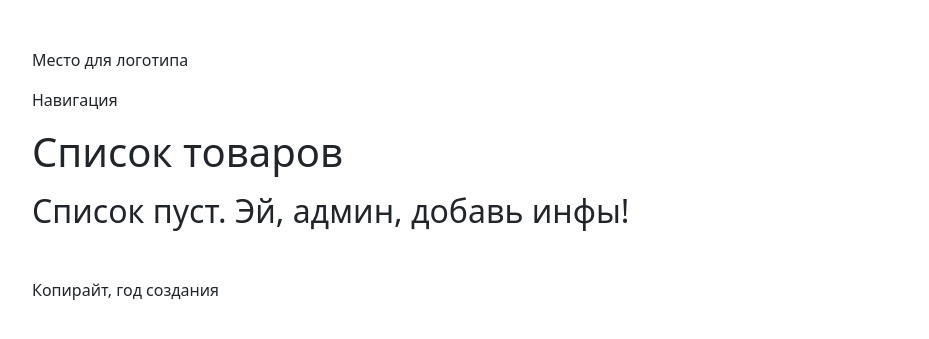
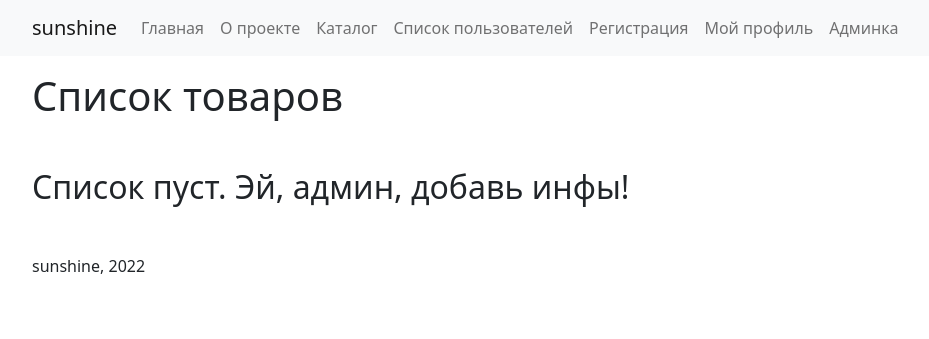
Before and after one commit to sunshineOfficial/Django, a Django app: page /catalog/ in a window 1280 px wide. Shown: the top 339 px of the page, without its empty margins (50-979 px from the left). Run offline with Django 3.2, Linux system fonts and the light colour scheme; data that the repository does not hold is empty.

Commit message:
Final design

```diff
--- a/lyceum/about/urls.py
+++ b/lyceum/about/urls.py
@@ -3,5 +3,5 @@ from django.urls import path
 from about import views
 
 urlpatterns = [
-    path('', views.description)
+    path('', views.description, name='description')
 ]
--- a/lyceum/catalog/urls.py
+++ b/lyceum/catalog/urls.py
@@ -4,5 +4,5 @@ from catalog import views
 
 urlpatterns = [
     path('<int:pk>/', views.item_detail, name='item_detail'),
-    path('', views.item_list)
+    path('', views.item_list, name='item_list')
 ]
--- a/lyceum/homepage/urls.py
+++ b/lyceum/homepage/urls.py
@@ -3,5 +3,5 @@ from django.urls import path
 from homepage import views
 
 urlpatterns = [
-    path('', views.home)
+    path('', views.home, name='home')
 ]
--- a/lyceum/templates/about/description.html
+++ b/lyceum/templates/about/description.html
@@ -2,5 +2,5 @@
 
 {% block title %}Описание проекта{% endblock %}
 {% block content %}
-  <h1 class="my-3">Описание проекта</h1>
+  <h1 class="mb-5 mt-3">Описание проекта</h1>
 {% endblock %}
--- a/lyceum/templates/base.html
+++ b/lyceum/templates/base.html
@@ -8,9 +8,8 @@
         integrity="sha384-1BmE4kWBq78iYhFldvKuhfTAU6auU8tT94WrHftjDbrCEXSU1oBoqyl2QvZ6jIW3" crossorigin="anonymous">
 </head>
 <body>
+{% include "includes/header.html" %}
 <div class="container">
-{% include "includes/header.html" %}
-
 {% block content %}
   <p>Контент не подвезли</p>
 {% endblock %}
--- a/lyceum/templates/catalog/list.html
+++ b/lyceum/templates/catalog/list.html
@@ -2,8 +2,9 @@
 
 {% block title %}Список товаров{% endblock %}
 {% block content %}
-  <h1 class="my-3">Список товаров</h1>
+  <h1 class="mb-5 mt-3">Список товаров</h1>
   {% for category in categories %}
+    <div class="mb-5">
       {% if category.items.all %}
         <h2 class="mb-3">{{ category.name }}</h2>
         <div class="mb-3">
@@ -12,6 +13,7 @@
           {% endfor %}
         </div>
       {% endif %}
+    </div>
   {% empty %}
     <h2>Список пуст. Эй, админ, добавь инфы!</h2>
   {% endfor %}
--- a/lyceum/templates/homepage/home.html
+++ b/lyceum/templates/homepage/home.html
@@ -2,8 +2,7 @@
 
 {% block title %}Главная{% endblock %}
 {% block content %}
-  <h1 class="my-3">Главная страница</h1>
-  <h3 class="mb-3"><a href="{% url 'admin:index' %}">Админка</a></h3>
+  <h1 class="mb-5 mt-3">Главная страница</h1>
 
   {% for item in items %}
     {% include "includes/item_card.html" %}
--- a/lyceum/templates/includes/footer.html
+++ b/lyceum/templates/includes/footer.html
@@ -1,3 +1,3 @@
 <footer class="mt-5">
-  <p>Копирайт, год создания</p>
+  <p>sunshine, 2022</p>
 </footer>
--- a/lyceum/templates/includes/header.html
+++ b/lyceum/templates/includes/header.html
@@ -1,4 +1,34 @@
-<header class="mt-5">
-  <p>Место для логотипа</p>
-  <nav>Навигация</nav>
-</header>
+<nav class="navbar navbar-expand-lg navbar-light bg-light">
+  <div class="container">
+    <a class="navbar-brand" href="{% url 'home' %}">sunshine</a>
+    <button class="navbar-toggler" type="button" data-bs-toggle="collapse" data-bs-target="#navbarNav"
+            aria-controls="navbarNav" aria-expanded="false" aria-label="Toggle navigation">
+      <span class="navbar-toggler-icon"></span>
+    </button>
+    <div class="collapse navbar-collapse" id="navbarNav">
+      <ul class="navbar-nav">
+        <li class="nav-item">
+          <a class="nav-link" href="{% url 'home' %}">Главная</a>
+        </li>
+        <li class="nav-item">
+          <a class="nav-link" href="{% url 'description' %}">О проекте</a>
+        </li>
+        <li class="nav-item">
+          <a class="nav-link" href="{% url 'item_list' %}">Каталог</a>
+        </li>
+        <li class="nav-item">
+          <a class="nav-link" href="{% url 'user_list' %}">Список пользователей</a>
+        </li>
+        <li class="nav-item">
+          <a class="nav-link" href="{% url 'signup' %}">Регистрация</a>
+        </li>
+        <li class="nav-item">
+          <a class="nav-link" href="{% url 'profile' %}">Мой профиль</a>
+        </li>
+        <li class="nav-item">
+          <a class="nav-link" href="{% url 'admin:index' %}">Админка</a>
+        </li>
+      </ul>
+    </div>
+  </div>
+</nav>
--- a/lyceum/templates/users/profile.html
+++ b/lyceum/templates/users/profile.html
@@ -2,5 +2,5 @@
 
 {% block title %}Мой профиль{% endblock %}
 {% block content %}
-  <h1 class="mt-3">Мой профиль</h1>
+  <h1 class="mb-5 mt-3">Мой профиль</h1>
 {% endblock %}
--- a/lyceum/templates/users/signup.html
+++ b/lyceum/templates/users/signup.html
@@ -2,5 +2,5 @@
 
 {% block title %}Регистрация{% endblock %}
 {% block content %}
-  <h1 class="mt-3">Регистрация</h1>
+  <h1 class="mb-5 mt-3">Регистрация</h1>
 {% endblock %}
--- a/lyceum/templates/users/user_detail.html
+++ b/lyceum/templates/users/user_detail.html
@@ -2,5 +2,5 @@
 
 {% block title %}Информация о пользователе{% endblock %}
 {% block content %}
-  <h1 class="mt-3">Информация о пользователе {{ pk }}</h1>
+  <h1 class="mb-5 mt-3">Информация о пользователе {{ pk }}</h1>
 {% endblock %}
--- a/lyceum/templates/users/user_list.html
+++ b/lyceum/templates/users/user_list.html
@@ -2,5 +2,5 @@
 
 {% block title %}Список пользователей{% endblock %}
 {% block content %}
-  <h1 class="mt-3">Список пользователей</h1>
+  <h1 class="mb-5 mt-3">Список пользователей</h1>
 {% endblock %}
--- a/lyceum/users/urls.py
+++ b/lyceum/users/urls.py
@@ -4,7 +4,7 @@ from users import views
 
 urlpatterns = [
     path('users/<int:pk>/', views.user_detail),
-    path('users/', views.user_list),
-    path('signup/', views.signup),
-    path('profile/', views.profile)
+    path('users/', views.user_list, name='user_list'),
+    path('signup/', views.signup, name='signup'),
+    path('profile/', views.profile, name='profile')
 ]
```
Also changed, not shown: lyceum/templates/catalog/detail.html (+9 -3 lines). Lines whose indentation alone changed are shown as unchanged.
